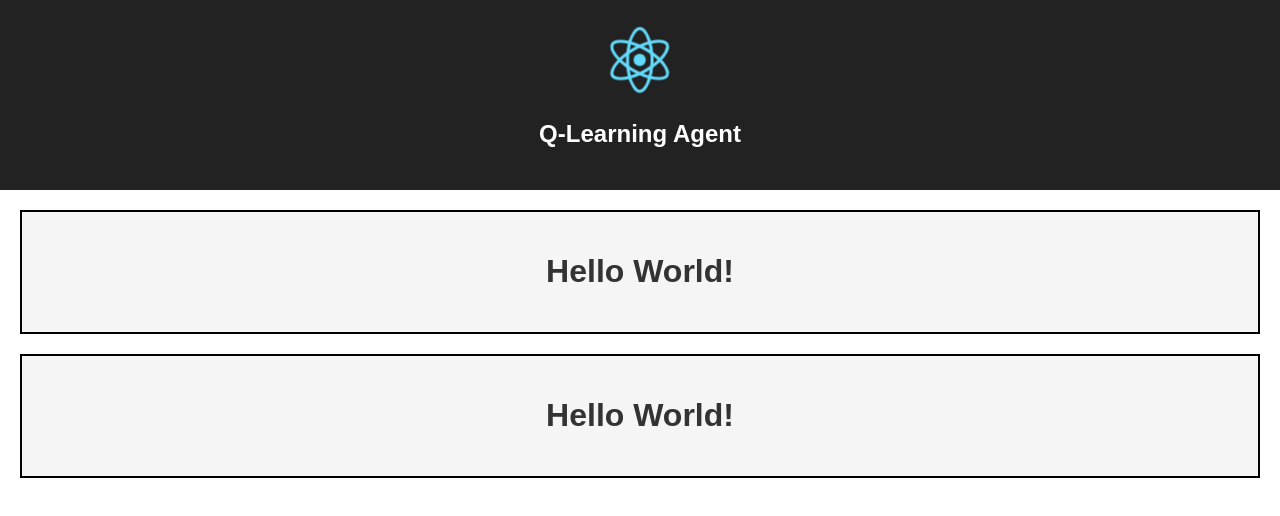
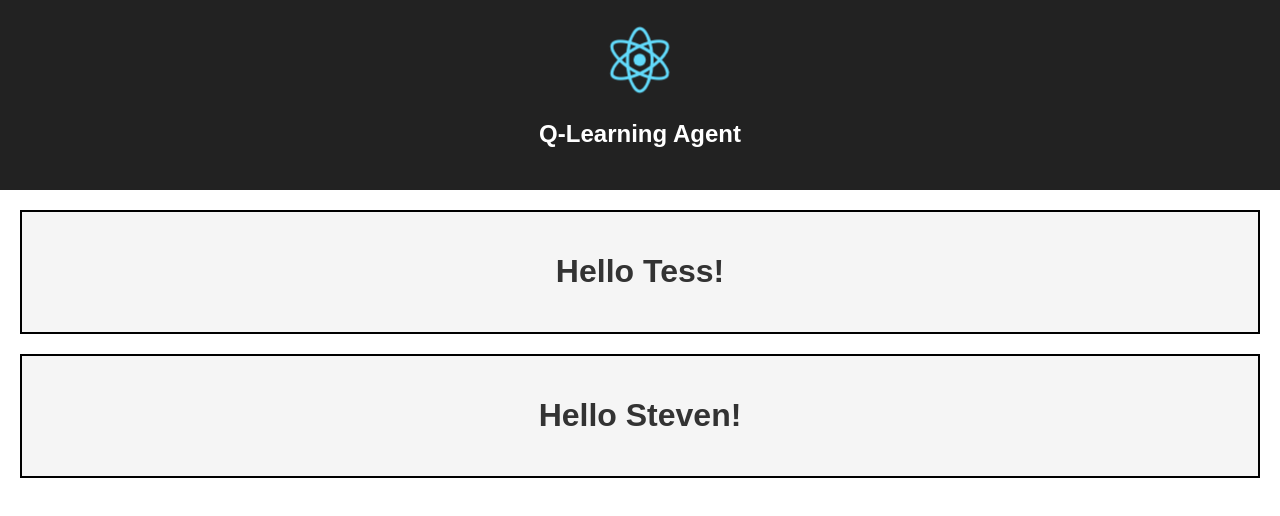
Before and after one commit to spprichard/Q-Learning-React, a React (Create React App) app: page / in a window 1280 px wide. Shown: the top 516 px of the page. Built offline with nearby package versions, Linux system fonts and the light colour scheme.

Commit message:
added name prop

```diff
--- a/src/App.js
+++ b/src/App.js
@@ -11,8 +11,8 @@ class App extends Component {
           <img src={logo} className="App-logo" alt="logo" />
           <h1 className="App-title">Q-Learning Agent</h1>
         </header>
-        <HelloWorld/>
-        <HelloWorld/>
+        <HelloWorld name="Tess"/>
+        <HelloWorld name="Steven"/>
       </div>
     );
   }
--- a/src/components/HelloWorld.js
+++ b/src/components/HelloWorld.js
@@ -1,13 +1,21 @@
 import React, { Component } from 'react';
 
-class HelloWorld extends Component {
-  render() {
-    return (
-      <div className="HelloWorld">
-        <h1>Hello World!</h1>
-      </div>
-    );
-  }
+// class HelloWorld extends Component {
+//   render(props) {
+//     return (
+//       <div className="HelloWorld">
+//         <h1>Hello {props.name}!</h1>
+//       </div>
+//     );
+//   }
+// }
+
+const HelloWorld = (props) => {
+  return (
+    <div className="HelloWorld">
+      <h1>Hello {props.name}!</h1>
+    </div>
+  );
 }
 
 export default HelloWorld;
```
